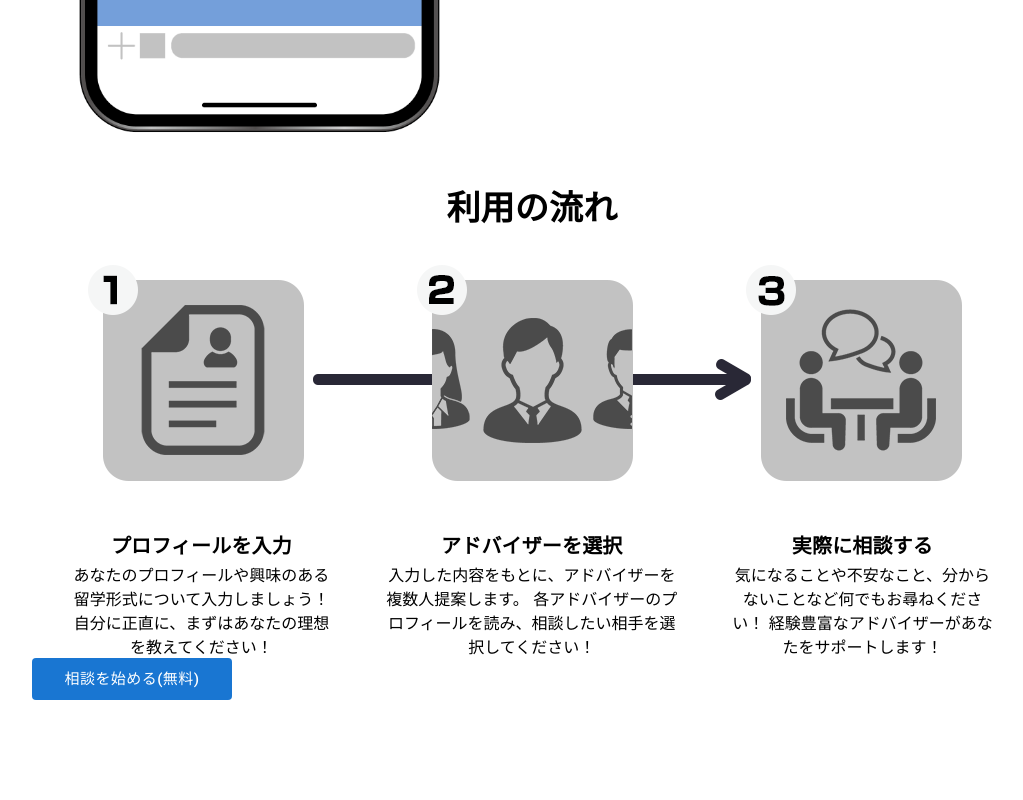
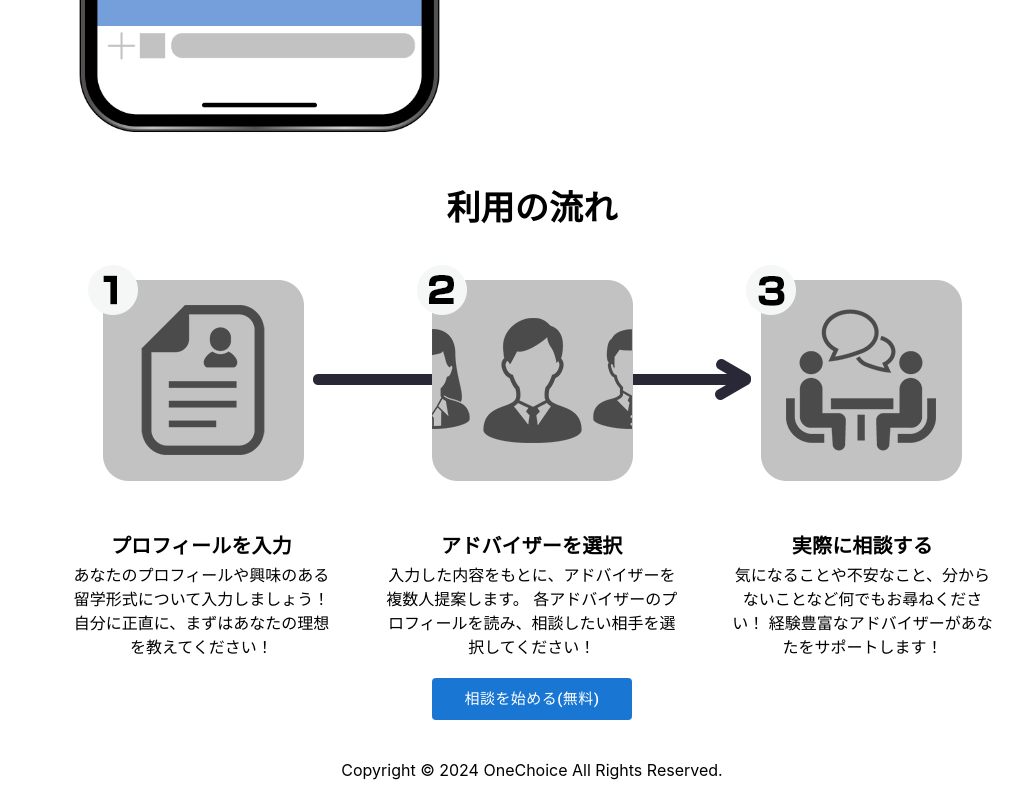
Before and after one commit to RyugaMisono/OneChoice, a React (Create React App) app in the folder client/: page / in a window 1280 px wide. Shown: the part 1176-1976 px from the top of the page, without its empty margins (108-1131 px from the left). Before the commit the page ends 1876 px from the top, so only its background shows below. Built offline with nearby package versions, Linux system fonts and the light colour scheme.

Commit message:
complete main page

```diff
--- a/client/src/App.js
+++ b/client/src/App.js
@@ -1,3 +1,4 @@
+import Footer from './components/Footer';
 import Header from './components/Header';
 import MainContents from './components/MainContents';
 import MainText from './components/MainText';
@@ -10,6 +11,7 @@ function App() {
       <Header />
       <TopBar />
       <MainContents />
+      <Footer />
     </div>
   );
 }
--- /dev/null
+++ b/client/src/components/Footer.css
@@ -0,0 +1,7 @@
+.footer-contents{
+    margin: 40px 0 20px 0;
+}
+
+.copyright{
+    text-align: center;
+}
--- /dev/null
+++ b/client/src/components/Footer.js
@@ -0,0 +1,13 @@
+import "./Footer.css"
+
+function Footer() {
+    return (
+        <div className="footer-contents">
+            <div className="copyright">
+                Copyright © 2024 OneChoice All Rights Reserved.
+            </div>
+        </div>
+    )
+}
+
+export default Footer
--- a/client/src/components/MainContents.css
+++ b/client/src/components/MainContents.css
@@ -37,11 +37,6 @@
     text-align: center;
 }
 
-.bottom-button{
-    margin: 20px auto 10px auto;
-    display: block;
-}
-
 .flex-text{
     margin: 0 10px;
     display: flex;
@@ -60,3 +55,8 @@
     background-image: url("../../img/how-to-img.png");
     background-size: cover;
 }
+
+.bottom-button{
+    margin: 20px auto 10px auto;
+    text-align: center;
+}
--- a/client/src/components/MainContents.js
+++ b/client/src/components/MainContents.js
@@ -45,7 +45,9 @@ function MainContents() {
                         経験豊富なアドバイザーがあなたをサポートします！</Typography>
                     </span>
                 </div>
-                <Button variant="contained" disableElevation size="large" sx={{width: 200}} className="bottom-button">相談を始める(無料)</Button>
+                <div className="bottom-button">
+                    <Button variant="contained" disableElevation size="large" sx={{width: 200}}>相談を始める(無料)</Button>
+                </div>
             </div>
         </div>
     )
```
